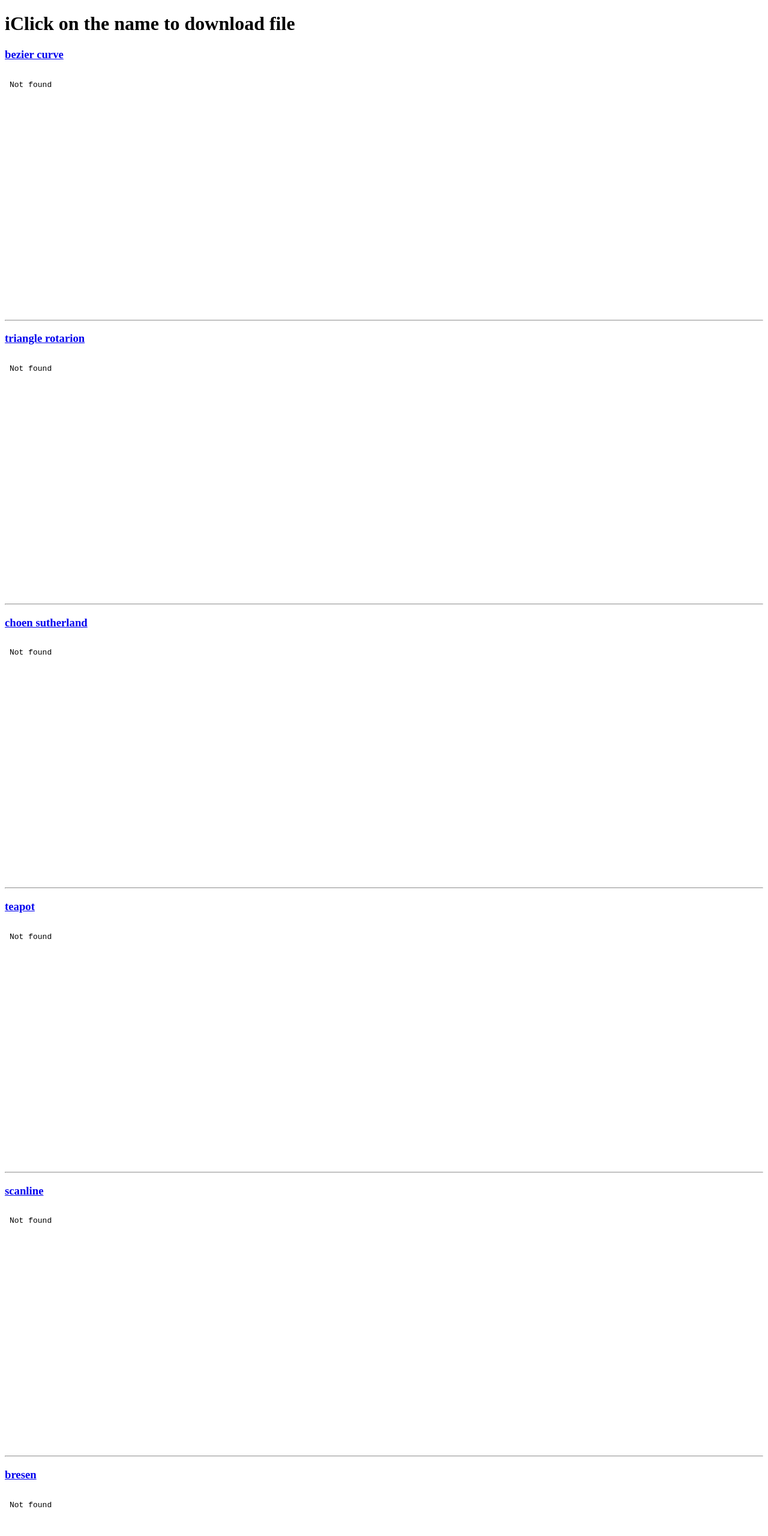
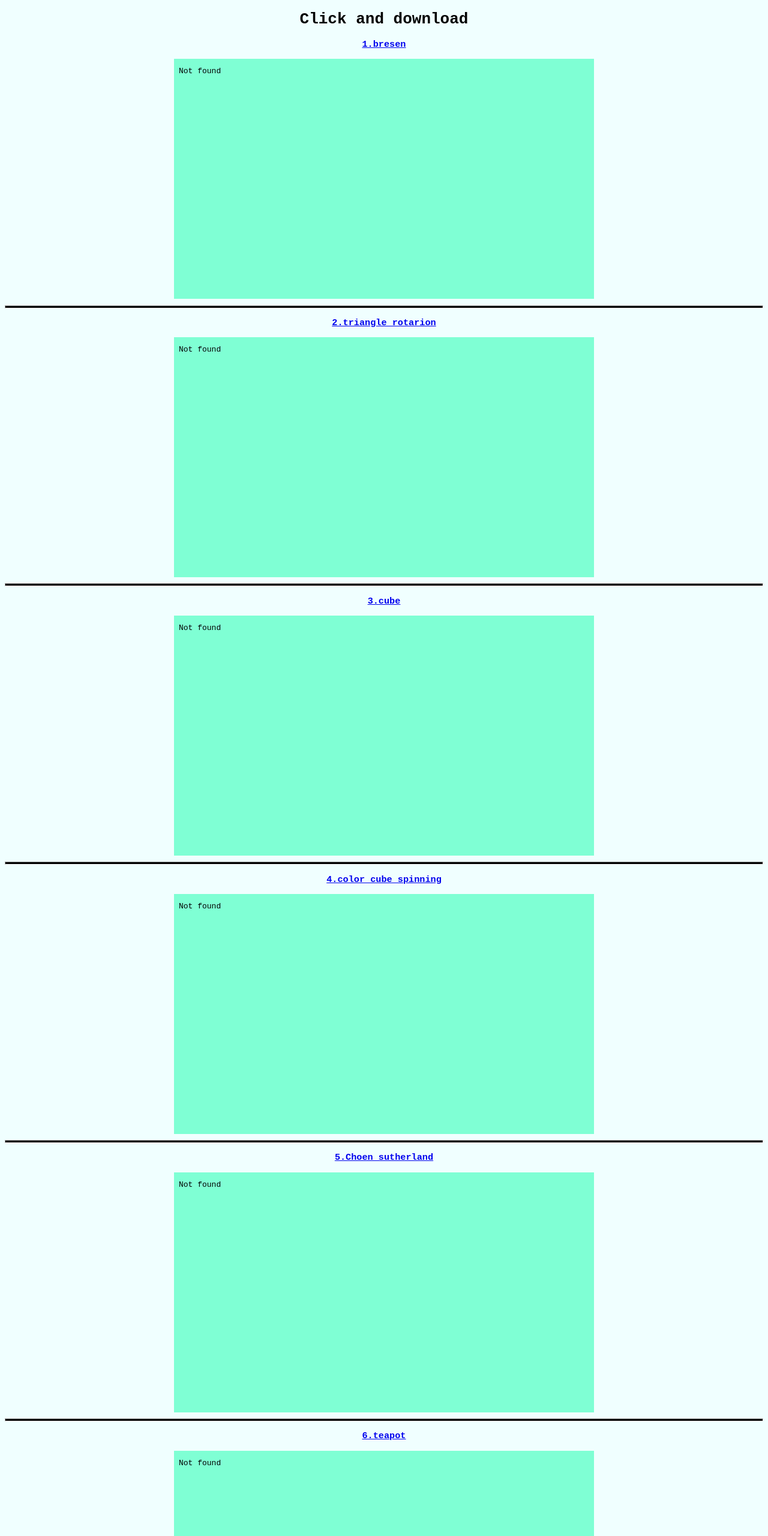
Before and after one commit to deekshithlobo/cg-labprograms, a plain HTML site: page index.html in a window 1280 px wide. Shown: the top 2560 px of the page at 60% size. Drawn offline with Linux system fonts and the light colour scheme.

Commit message:
Update index.html

```diff
--- a/index.html
+++ b/index.html
@@ -7,60 +7,76 @@
 
 			embed{
 				width: 700px;
+				background-color: aquamarine;
 				height: 400px;
 
+			}
+			hr{
+				height: 3px;
+				color: black;
+				background-color: black;
+			}
+			body{
+				text-align: center;
+				font-family: monospace;
+				background-color:azure;
 			}
 
 		</style>
 	</head>
 	<body>
-		<h1>iClick on the name to download file</h1>
-		<h3><a href="bezier.c" download>bezier curve</a></h3>
-<!--
-		<h3><a></a></h3>
-		<h3><a></a></h3>
--->
+		<h1><center>Click and download</center></h1>
+
+
+		<h3><a href="bresen.c" download>1.bresen</a></h3>
+		<embed src="bresen.c">
+		<br>
+		<hr>
+
+		<h3><a href="trianglerot.c" download>2.triangle rotarion</a></h3>
+		<embed src="trianglerot.c">
+		<br>
+		<hr>
+
+		<h3><a href="cube.c" download>3.cube</a></h3>
+		<embed src="cube.c">
+		<br>
+		<hr>
+
+		<h3><a href="colorcubespin.c" download>4.color cube spinning</a></h3>
+		<embed src="colorcubespin.c">
+		<br>
+		<hr>
+
+		<h3><a href="cohen.c" download>5.Choen sutherland</a></h3>
+		<embed src="cohen.c">
+		<br>
+		<hr>
+
+		<h3><a href="teapot.c" download>6.teapot</a></h3>
+		<embed src="teapot.c">
+		<br>
+		<hr>
+
+		<h3><a href="gasket.c" download>7.gasket</a></h3>
+		<embed src="gasket.c">
+		<br>
+		<hr>
+
+		<h3><a href="bezier.c" download>8.bezier curve</a></h3>
 		<embed src="bezier.c" hidden="false" loop="false">
 
 		<br>
 		<hr>
-		<h3><a href="trianglerot.c" download>triangle rotarion</a></h3>
-		<embed src="trianglerot.c">
-		<br>
-		<hr>
-		<h3><a href="cohen.c" download>choen sutherland</a></h3>
-		<embed src="cohen.c">
-		<br>
-		<hr>
-		<h3><a href="teapot.c" download>teapot</a></h3>
-		<embed src="teapot.c">
-		<br>
-		<hr>
-		<h3><a href="scanline.c" download>scanline</a></h3>
+
+		<h3><a href="scanline.c" download>9.scanline</a></h3>
 		<embed src="scanline.c">
 		<br>
 		<hr>
-		<h3><a href="bresen.c" download> bresen</a></h3>
-		<embed src="bresen.c">
-		<br>
-		<hr>
-		<h3><a href="colorcubespin.c" download>color cube</a></h3>
-		<embed src="colorcubespin.c">
-		<br>
-		<hr>
-		<h3><a href="cube.c" download>cube</a></h3>
-		<embed src="cube.c">
-		<br>
-		<hr>
-		<h3><a href="gasket.c" download>gasket</a></h3>
-		<embed src="gasket.c">
-		<br>
-		<hr>
-		<hr>
+		<p>Don't Get Cought!</p>
 		<hr>
 		<center><p>@tars</p></center>
 		<hr>
-		<hr><hr>
 
 	</body>
 
```
